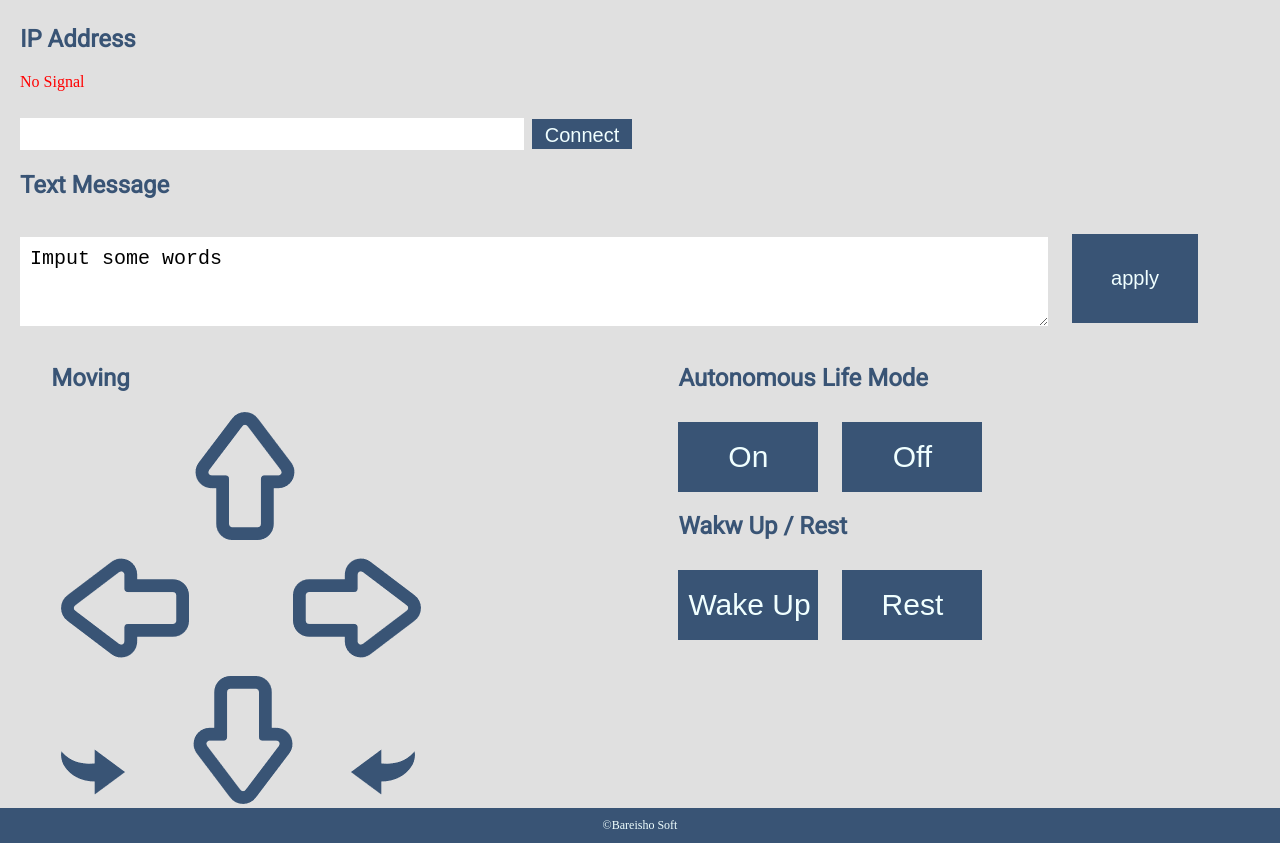
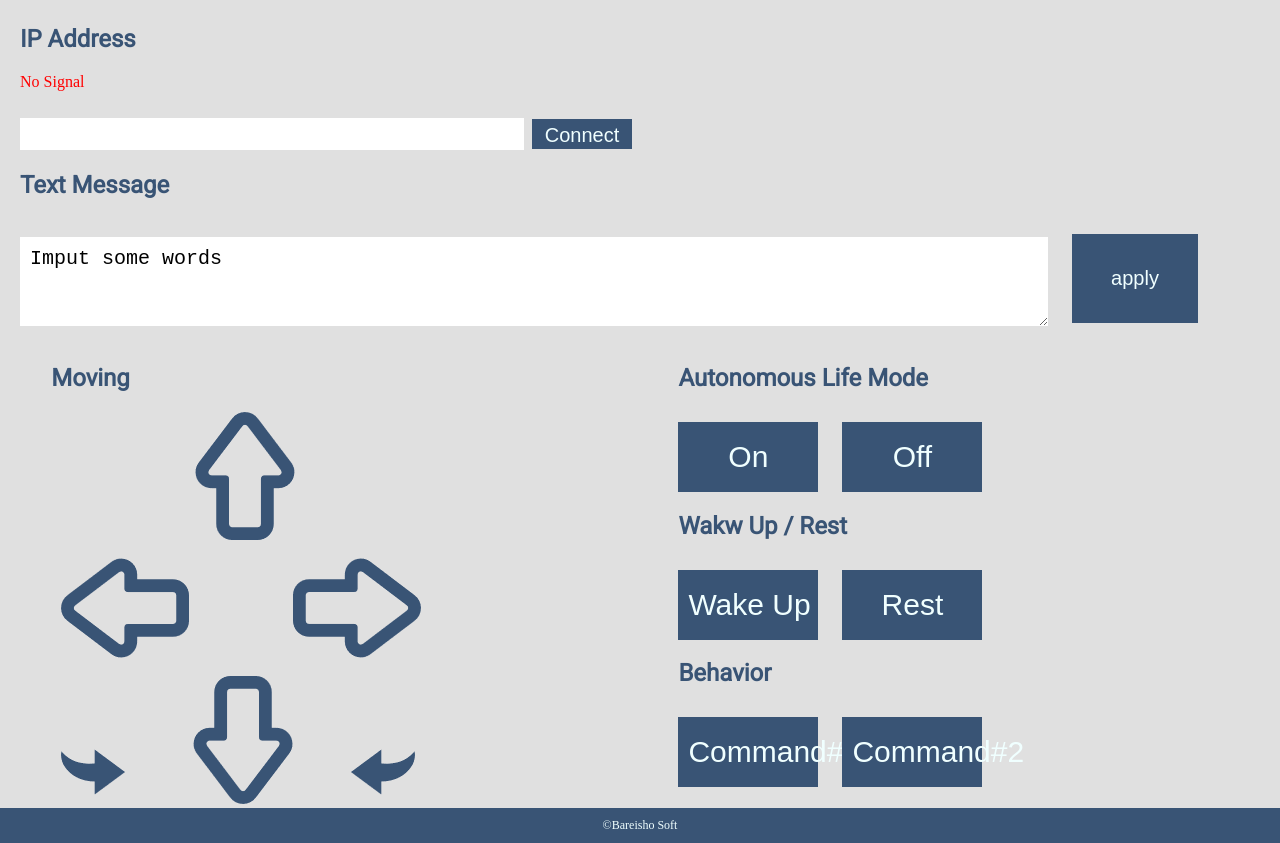
Before and after one commit to solasolanin/PepperCtr, a plain HTML site: page PepperCtr/index.html in a window 1280 px wide. Shown: the part 97-940 px from the top of the page. Drawn offline with Linux system fonts and the light colour scheme; some icons are missing; a web font is replaced by a local one.

Commit message:
behavior追加

```diff
--- a/PepperCtr/index.html
+++ b/PepperCtr/index.html
@@ -54,7 +54,11 @@
                     <div class="text"><h2>Wakw Up / Rest</h2></div>
                         <button name="cmd3" style="margin-top:10px">Wake Up</button>
                         <button name="cmd4" style="margin-top:10px;margin-left:20px;">Rest</button>
+                    <div class="text"><h2>Behavior</h2></div>
+                        <button name="cmd5" style="margin-top:10px">Command#1</button>
+                        <button name="cmd6" style="margin-top:10px;margin-left:20px;">Command#2</button>
                     </div>
+
                 </div>
 
             </div>
--- a/PepperCtr/style/main.css
+++ b/PepperCtr/style/main.css
@@ -109,7 +109,8 @@ img[id="turnR"] {
     width:auto;
 }
 
-button[name="cmd1"], button[name="cmd2"], button[name="cmd3"], button[name="cmd4"] {
+button[name="cmd1"], button[name="cmd2"], button[name="cmd3"],
+button[name="cmd4"], button[name="cmd5"], button[name="cmd6"] {
     padding: 10px;
     height: 70px;
     width: 140px;
```
